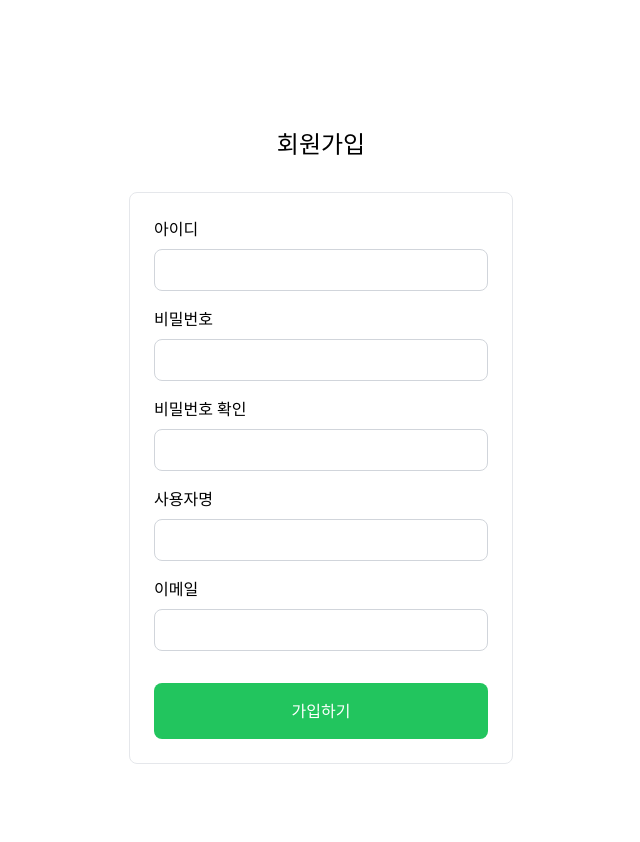
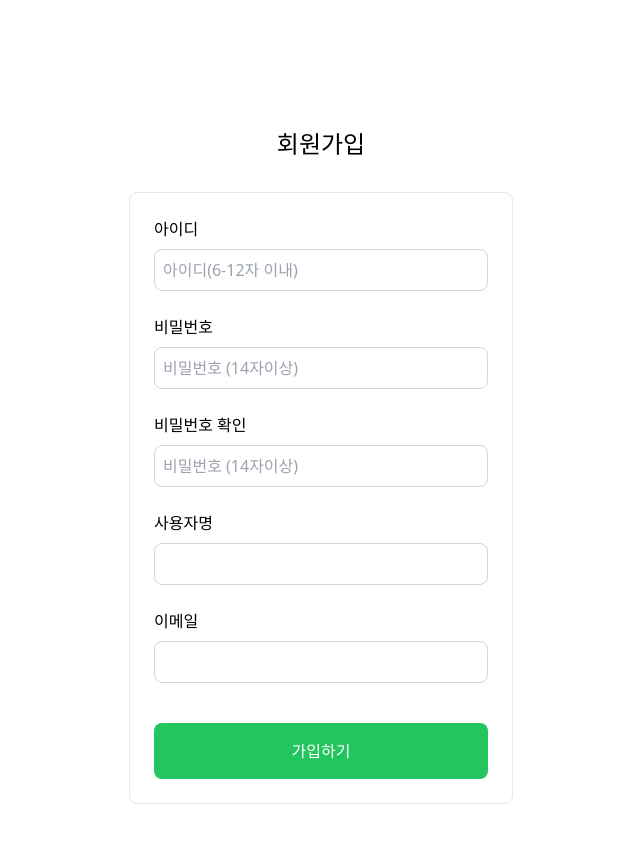
Before and after one commit to E-Sangho/FinalBlog, a Next.js app: page /register in a window 1280 px wide. Shown: the top 842 px of the page, without its empty margins (319-959 px from the left). Built offline with nearby package versions, Linux system fonts and the light colour scheme.

Commit message:
update register page with validations and error messages

```diff
--- a/src/pages/api/posts/[title]/index.ts
+++ b/src/pages/api/posts/[title]/index.ts
@@ -3,7 +3,10 @@ import client from "@/libs/server/client";
 import withHandler from "@/libs/server/withHandler";
 
 async function handler(req: NextApiRequest, res: NextApiResponse) {
-	const { title } = req.query;
+	const {
+		query: { title },
+		session: { user },
+	} = req;
 	if (typeof title === "string") {
 		const post = await client.post.findUnique({
 			where: {
@@ -18,9 +21,18 @@ async function handler(req: NextApiRequest, res: NextApiResponse) {
 				},
 			},
 		});
+		const isLiked = Boolean(
+			await client.favorite.findFirst({
+				where: {
+					postId: post?.id,
+					userId: user?.id,
+				},
+			})
+		);
 		res.json({
 			success: true,
 			post,
+			isLiked,
 		});
 	}
 }
--- a/src/pages/posts/[title].tsx
+++ b/src/pages/posts/[title].tsx
@@ -14,6 +14,7 @@ interface PostWithUser extends Post {
 interface PostResponse {
 	success: boolean;
 	post: PostWithUser;
+	isLiked: boolean;
 }
 
 export default function ReadPost() {
--- a/src/pages/register.tsx
+++ b/src/pages/register.tsx
@@ -1,4 +1,5 @@
 import useMutation from "@/libs/client/useMutation";
+import { useEffect } from "react";
 import { useForm } from "react-hook-form";
 
 interface RegisterData {
@@ -11,8 +12,24 @@ interface RegisterData {
 
 export default function Register() {
 	const [enter, { loading, data, error }] = useMutation("api/users/register");
-	const { register, handleSubmit } = useForm<RegisterData>();
+	const {
+		register,
+		handleSubmit,
+		formState: { errors },
+		setError,
+	} = useForm<RegisterData>({
+		mode: "onChange",
+	});
+	useEffect(() => {}, [data, error]);
 	const onValid = (data: RegisterData) => {
+		if (data.password !== data.checkPassword) {
+			setError(
+				"checkPassword",
+				{ message: "비밀번호가 일치하지 않습니다." },
+				{ shouldFocus: true }
+			);
+			return;
+		}
 		if (loading) return;
 		enter(data);
 	};
@@ -30,8 +47,22 @@ export default function Register() {
 						<input
 							id="identifier"
 							className="px-2 py-2 flex-1 rounded-lg border border-gray-300 focus:outline-green-500 text-black"
-							{...register("identifier", { required: true })}
+							placeholder="아이디(6-12자 이내)"
+							{...register("identifier", {
+								required: "아이디는 필수 응답 항목입니다.",
+								minLength: {
+									value: 6,
+									message: "아이디는 최소 6자리 이상이어야 합니다..",
+								},
+								maxLength: {
+									value: 12,
+									message: "아이디는 최대 12자리까지만 가능합니다.",
+								},
+							})}
 						></input>
+						<span className="text-red-400 px-2 py-1">
+							{errors?.identifier?.message}
+						</span>
 					</div>
 					<div className="flex flex-col mb-4">
 						<label htmlFor="password" className="mb-2">
@@ -40,9 +71,19 @@ export default function Register() {
 						<input
 							id="password"
 							type="password"
+							placeholder="비밀번호 (14자이상)"
 							className="px-2 py-2 flex-1 rounded-lg border border-gray-300 focus:outline-green-500 text-black"
-							{...register("password", { required: true })}
-						></input>
+							{...register("password", {
+								required: "비밀번호는 필수 응답 항목입니다.",
+								minLength: {
+									value: 14,
+									message: "비밀번호는 14자 이상이어야 합니다.",
+								},
+							})}
+						></input>{" "}
+						<span className="text-red-400 px-2 py-1">
+							{errors?.password?.message}
+						</span>
 					</div>
 					<div className="flex flex-col mb-4">
 						<label htmlFor="checkPassword" className="mb-2">
@@ -51,9 +92,24 @@ export default function Register() {
 						<input
 							id="checkPassword"
 							type="password"
+							placeholder="비밀번호 (14자이상)"
 							className="px-2 py-2 flex-1 rounded-lg border border-gray-300 focus:outline-green-500 text-black"
-							{...register("checkPassword", { required: true })}
+							{...register("checkPassword", {
+								required: "비밀번호를 검증해주세요.",
+								minLength: {
+									value: 14,
+									message: "비밀번호 검증은 최소 14자 이상이어야 합니다.",
+								},
+								validate: {
+									differentPassword: (_, values) =>
+										values.password === values.checkPassword ||
+										"비밀번호가 서로 다릅니다.",
+								},
+							})}
 						></input>
+						<span className="text-red-400 px-2 py-1">
+							{errors?.checkPassword?.message}
+						</span>
 					</div>
 					<div className="flex flex-col mb-4">
 						<label htmlFor="username" className="mb-2">
@@ -62,8 +118,21 @@ export default function Register() {
 						<input
 							id="username"
 							className="px-2 py-2 flex-1 rounded-lg border border-gray-300 focus:outline-green-500 text-black"
-							{...register("username", { required: true })}
+							{...register("username", {
+								required: "사용자명은 필수 입력 항목입니다.",
+								minLength: {
+									value: 4,
+									message: "사용자명은 4글자 이상이어야 합니다.",
+								},
+								maxLength: {
+									value: 16,
+									message: "사용자명은 16글자 이하여야 합니다..",
+								},
+							})}
 						></input>
+						<span className="text-red-400 px-2 py-1">
+							{errors?.username?.message}
+						</span>
 					</div>
 					<div className="flex flex-col mb-4">
 						<label htmlFor="email" className="mb-2">
@@ -73,8 +142,16 @@ export default function Register() {
 							id="email"
 							type="email"
 							className="px-2 py-2 flex-1 rounded-lg border border-gray-300 focus:outline-green-500 text-black"
-							{...register("email")}
+							{...register("email", {
+								pattern: {
+									value: /^[^\s@]+@[^\s@]+\.[^\s@]{2,}$/i,
+									message: "이메일 형식이 아닙니다.",
+								},
+							})}
 						></input>
+						<span className="text-red-400 px-2 py-1">
+							{errors?.email?.message}
+						</span>
 					</div>
 					<div className="mt-8">
 						<button className="w-full bg-green-500 py-4 rounded-lg text-white">
--- a/src/pages/writepost.tsx
+++ b/src/pages/writepost.tsx
@@ -20,6 +20,7 @@ export interface FormValue {
 	draft: boolean;
 	uploadImage: string;
 	contents: string;
+	tags: string;
 }
 
 interface IPostUpload {
```
Also changed, not shown: 1 other file (tests, documents, lock files or other folders).
